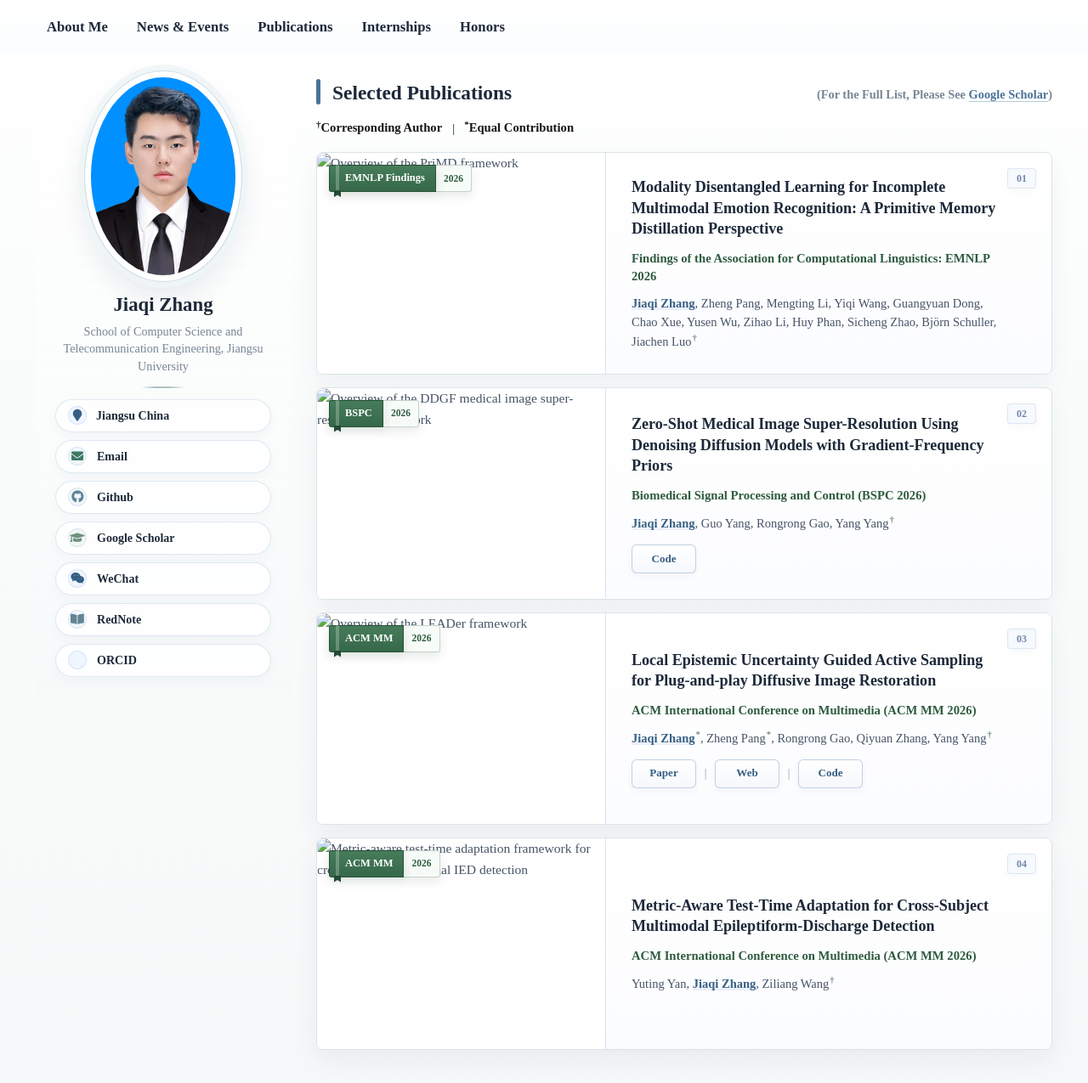
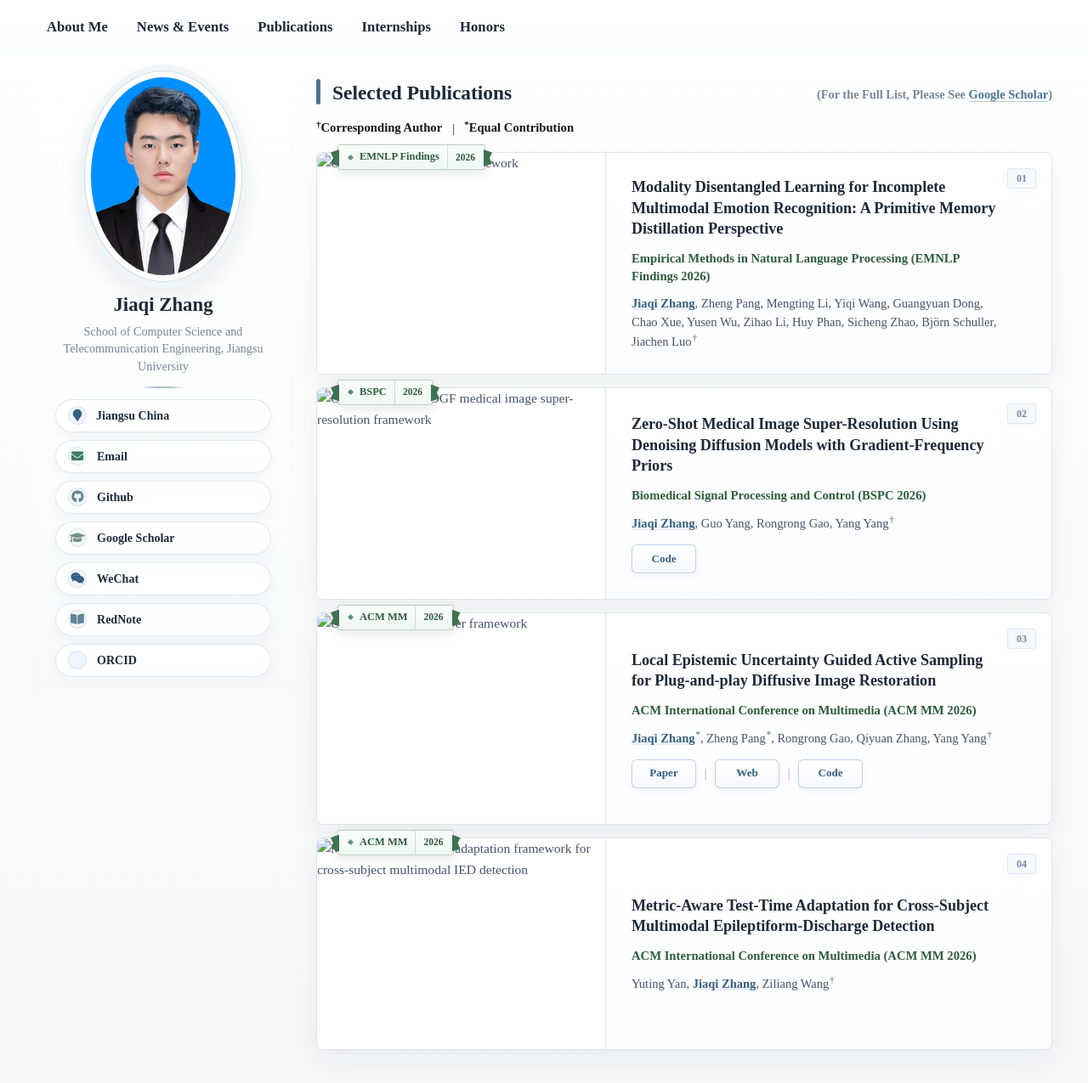
Before and after one commit to JiaqiZhang-Sengoku/JiaqiZhang-Sengoku.github.io, a Jekyll site: the page built from _pages/includes/pub.md, in a window 1280 px wide and 1338 px high. Shown: the top 1275 px of the window at 85% size. Built offline with Jekyll 4.4.1, drawn with Linux system fonts in a browser that asks for light colours; our own code applies the rules of GitHub Pages for plain Markdown files.

Commit message:
20260707

```diff
--- a/_pages/includes/pub.md
+++ b/_pages/includes/pub.md
@@ -11,13 +11,13 @@
 <div class="paper-box">
   <div class="paper-box-image">
     <div>
-      <div class="badge badge--accepted"><span class="badge__label">EMNLP Findings</span><span class="badge__year">2026</span></div>
       <img loading="lazy" decoding="async" src="Images/Publication/PriMD.webp" alt="Overview of the PriMD framework" width="960" height="469">
     </div>
   </div>
+  <div class="badge badge--accepted"><span class="badge__label">EMNLP Findings</span><span class="badge__year">2026</span></div>
   <div class="paper-box-text">
     <div class="paper-title">Modality Disentangled Learning for Incomplete Multimodal Emotion Recognition: A Primitive Memory Distillation Perspective</div>
-    <div class="paper-venue paper-venue--accepted">Findings of the Association for Computational Linguistics: EMNLP 2026</div>
+    <div class="paper-venue paper-venue--accepted">Empirical Methods in Natural Language Processing (EMNLP Findings 2026)</div>
     <div class="paper-authors"><strong>Jiaqi Zhang</strong>, Zheng Pang, Mengting Li, Yiqi Wang, Guangyuan Dong, Chao Xue, Yusen Wu, Zihao Li, Huy Phan, Sicheng Zhao, Björn Schuller, Jiachen Luo<sup>&dagger;</sup></div>
   </div>
 </div>
@@ -25,10 +25,10 @@
 <div class="paper-box">
   <div class="paper-box-image">
     <div>
-      <div class="badge badge--accepted"><span class="badge__label">BSPC</span><span class="badge__year">2026</span></div>
       <img loading="lazy" decoding="async" src="Images/Publication/DDGF.webp" alt="Overview of the DDGF medical image super-resolution framework" width="960" height="466">
     </div>
   </div>
+  <div class="badge badge--accepted"><span class="badge__label">BSPC</span><span class="badge__year">2026</span></div>
   <div class="paper-box-text">
     <div class="paper-title">Zero-Shot Medical Image Super-Resolution Using Denoising Diffusion Models with Gradient-Frequency Priors</div>
     <div class="paper-venue paper-venue--accepted">Biomedical Signal Processing and Control (BSPC 2026)</div>
@@ -40,10 +40,10 @@
 <div class="paper-box">
   <div class="paper-box-image">
     <div>
-      <div class="badge badge--accepted"><span class="badge__label">ACM MM</span><span class="badge__year">2026</span></div>
       <img loading="lazy" decoding="async" src="Images/Publication/LEADer.webp" alt="Overview of the LEADer framework" width="960" height="549">
     </div>
   </div>
+  <div class="badge badge--accepted"><span class="badge__label">ACM MM</span><span class="badge__year">2026</span></div>
   <div class="paper-box-text">
     <a class="paper-title" href="/LEADer/">Local Epistemic Uncertainty Guided Active Sampling for Plug-and-play Diffusive Image Restoration</a>
     <div class="paper-venue paper-venue--accepted">ACM International Conference on Multimedia (ACM MM 2026)</div>
@@ -55,10 +55,10 @@
 <div class="paper-box">
   <div class="paper-box-image">
     <div>
-      <div class="badge badge--accepted"><span class="badge__label">ACM MM</span><span class="badge__year">2026</span></div>
       <img loading="lazy" decoding="async" src="Images/Publication/JMTR.webp" alt="Metric-aware test-time adaptation framework for cross-subject multimodal IED detection" width="960" height="493">
     </div>
   </div>
+  <div class="badge badge--accepted"><span class="badge__label">ACM MM</span><span class="badge__year">2026</span></div>
   <div class="paper-box-text">
     <div class="paper-title">Metric-Aware Test-Time Adaptation for Cross-Subject Multimodal Epileptiform-Discharge Detection</div>
     <div class="paper-venue paper-venue--accepted">ACM International Conference on Multimedia (ACM MM 2026)</div>
--- a/assets/css/main.scss
+++ b/assets/css/main.scss
@@ -1924,23 +1924,48 @@ body > #main > .sidebar.sticky {
 }
 
 .badge--accepted {
-    top: 14px;
+    top: -10px;
     right: auto;
-    left: 14px;
-    height: 32px;
-    min-height: 32px;
+    left: 24px;
+    height: 30px;
+    min-height: 30px;
     padding: 0 !important;
     overflow: visible;
-    border: 0 !important;
-    border-radius: 0 !important;
-    background: transparent !important;
+    border: 1px solid rgba(46, 91, 62, 0.27) !important;
+    border-radius: 3px !important;
+    background: linear-gradient(180deg, rgba(250, 253, 251, 0.99) 0%, rgba(239, 247, 242, 0.98) 100%) !important;
     color: var(--accepted-green) !important;
-    box-shadow: none !important;
-    backdrop-filter: none;
+    box-shadow:
+        0 5px 12px rgba(34, 70, 47, 0.11),
+        inset 0 1px 0 rgba(255, 255, 255, 0.92) !important;
+    backdrop-filter: blur(8px);
 }
 
 .badge--accepted::before {
-    content: none;
+    content: "";
+    position: absolute;
+    top: 5px;
+    left: -9px;
+    z-index: -1;
+    width: 10px;
+    height: 20px;
+    margin: 0;
+    border-radius: 0;
+    background: #3f7353;
+    clip-path: polygon(100% 0, 100% 100%, 0 82%, 3px 50%, 0 18%);
+    opacity: 1;
+}
+
+.badge--accepted::after {
+    content: "";
+    position: absolute;
+    top: 5px;
+    right: -9px;
+    z-index: -1;
+    width: 10px;
+    height: 20px;
+    background: #3f7353;
+    clip-path: polygon(0 0, 0 100%, 100% 82%, 7px 50%, 100% 18%);
 }
 
 .badge__label,
@@ -1955,53 +1980,41 @@ body > #main > .sidebar.sticky {
 }
 
 .badge__label {
-    z-index: 2;
-    padding: 0 12px 0 18px;
-    border: 1px solid rgba(32, 72, 46, 0.76);
-    border-radius: 3px 0 0 3px;
-    background: linear-gradient(180deg, #477c5b 0%, #356849 100%);
-    color: #ffffff;
-    box-shadow: 0 5px 12px rgba(30, 66, 43, 0.16);
+    padding: 0 9px 0 12px;
+    color: var(--accepted-green);
 }
 
 .badge__label::before {
     content: "";
-    position: absolute;
-    top: -1px;
-    bottom: -1px;
-    left: 7px;
-    width: 4px;
-    margin: 0;
+    position: static;
+    flex: 0 0 5px;
+    width: 5px;
+    height: 5px;
+    margin-right: 8px;
+    border-radius: 1px;
+    background: var(--accent-teal);
+    opacity: 0.82;
+    transform: rotate(45deg);
+}
+
+.badge__label::after {
+    content: none;
+}
+
+.badge__year {
+    padding: 0 11px 0 9px;
+    border: 0;
+    border-left: 1px solid rgba(46, 91, 62, 0.18);
     border-radius: 0;
-    background: rgba(255, 255, 255, 0.24);
-    opacity: 1;
-}
-
-.badge__label::after {
-    content: "";
-    position: absolute;
-    bottom: -7px;
-    left: 5px;
-    width: 8px;
-    height: 8px;
-    background: #244b33;
-    clip-path: polygon(0 0, 100% 0, 100% 100%, 50% 68%, 0 100%);
-}
-
-.badge__year {
-    z-index: 1;
-    padding: 0 9px;
-    border: 1px solid rgba(46, 91, 62, 0.26);
-    border-left: 0;
-    border-radius: 0 3px 3px 0;
-    background: rgba(248, 252, 249, 0.96);
+    background: transparent;
     color: var(--accepted-green);
-    box-shadow: 0 5px 12px rgba(30, 66, 43, 0.10);
+    box-shadow: none;
     font-size: 0.74rem;
     font-variant-numeric: tabular-nums;
 }
 
-.paper-box-image:hover .badge {
+.paper-box-image:hover .badge,
+.paper-box-image:hover + .badge--accepted {
     opacity: 0;
     visibility: hidden;
 }
@@ -2719,20 +2732,20 @@ body > #main > .sidebar.sticky {
     }
 
     .badge--accepted {
-        top: 12px;
+        top: -9px;
         right: auto;
-        left: 12px;
-        height: 31px;
-        min-height: 31px;
+        left: 20px;
+        height: 29px;
+        min-height: 29px;
         padding: 0 !important;
     }
 
     .badge__label {
-        padding: 0 10px 0 17px;
+        padding: 0 8px 0 10px;
     }
 
     .badge__year {
-        padding: 0 8px;
+        padding: 0 9px 0 8px;
         font-size: 0.72rem;
     }
 
@@ -2811,4 +2824,9 @@ body > #main > .sidebar.sticky {
         opacity: 1;
         visibility: visible;
     }
-}
+
+    .paper-box-image:hover + .badge--accepted {
+        opacity: 1;
+        visibility: visible;
+    }
+}
```
